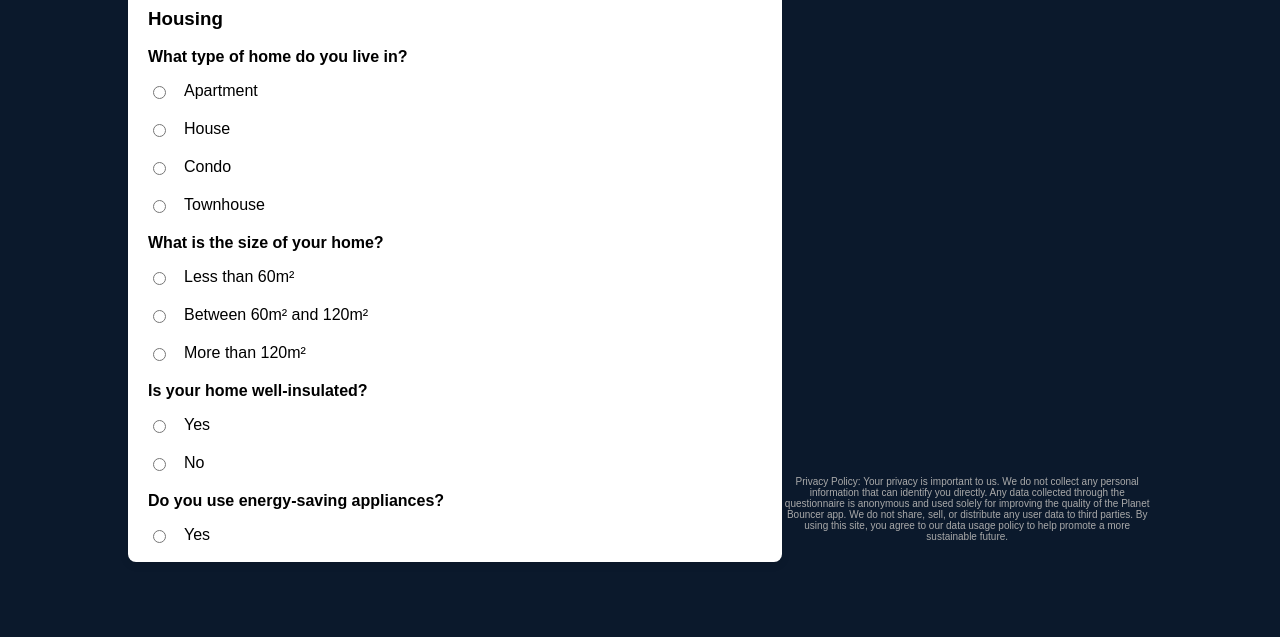
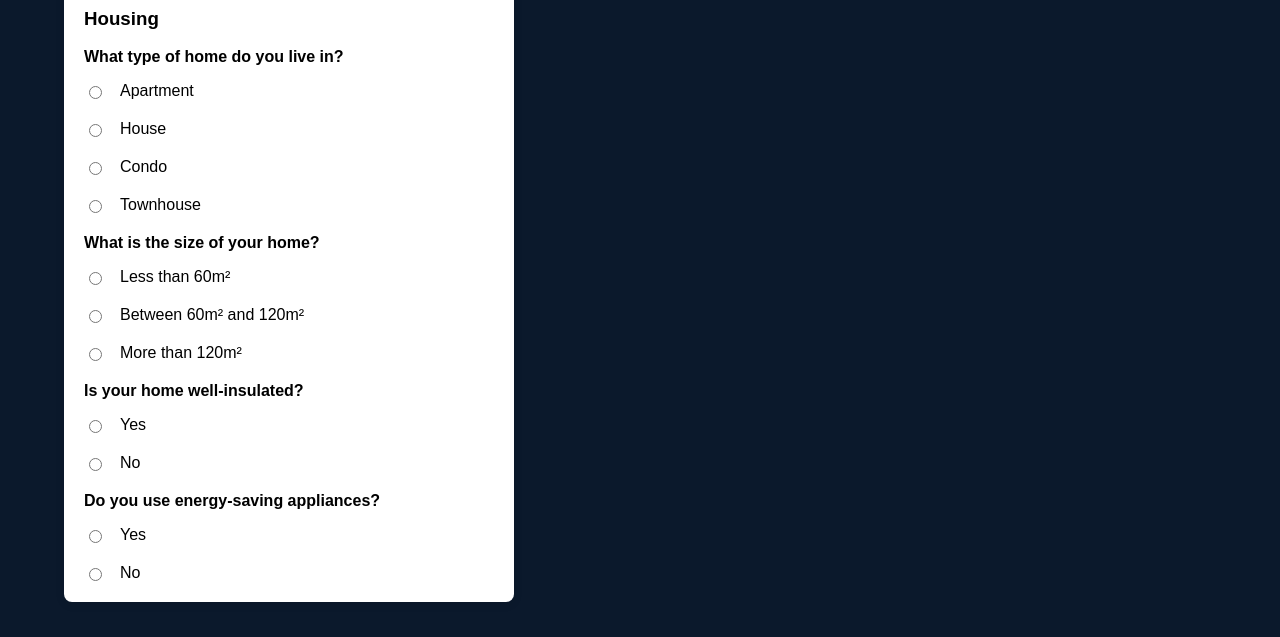
Before and after one commit to FabZet/PlanetBouncer, a plain HTML site: page index.html in a window 1280 px wide. Shown: the part 138-775 px from the top of the page. Drawn offline with Linux system fonts and the light colour scheme.

Commit message:
Update index.html

```diff
--- a/index.html
+++ b/index.html
@@ -16,27 +16,27 @@
             font-family: Arial, sans-serif;
             background-color: #0B192C;
             margin: 0;
+            min-height: 100vh;
             display: flex;
             flex-direction: column;
-            min-height: 100vh;
         }
 
         /* Main container for centering content */
         .main-container {
-            width: 80%;
+            width: 90%; /* Ensuring wider use of the screen */
             max-width: 1200px;
             margin: 20px auto;
             display: flex;
-            flex-direction: column;
-            flex-grow: 1;
+            flex-direction: column; /* Stack content vertically */
+            flex-grow: 1; /* Allows the main content to expand */
         }
 
         /* Content wrapper for side-by-side layout */
         .content-wrapper {
             display: flex;
-            justify-content: space-between;
+            justify-content: space-between; /* Ensure horizontal alignment */
             width: 100%;
-            height: 85vh;
+            flex-grow: 1; /* Allow this wrapper to expand */
         }
 
         /* Question Section */
@@ -44,11 +44,11 @@
             background-color: #fff;
             border-radius: 8px;
             padding: 20px;
+            margin-right: 20px;
             box-shadow: 0 2px 10px rgba(0, 0, 0, 0.1);
-            flex-grow: 2;  /* Takes up more space than chatbot */
-            min-width: 60%; /* Ensures question section takes up enough space */
-            max-height: 85vh;  /* Height limit */
-            overflow-y: auto;
+            width: 60%; /* 60% of the available space */
+            max-height: 85vh; /* Set a maximum height */
+            overflow-y: auto; /* Scrollable content */
         }
 
         /* Chatbot Section */
@@ -57,9 +57,8 @@
             border-radius: 8px;
             padding: 20px;
             box-shadow: 0 2px 10px rgba(0, 0, 0, 0.1);
-            flex-grow: 1;  /* Takes less space than question section */
-            width: 35%;  /* Fixed width for chatbot */
-            max-height: 85vh; /* Height limit */
+            width: 35%; /* Fixed width for the chatbot */
+            max-height: 85vh;
             display: flex;
             flex-direction: column;
             justify-content: space-between;
@@ -70,10 +69,8 @@
             width: 100%;
             text-align: center;
             padding: 10px 0;
-            margin-top: auto;
-            clear: both;
-            position: relative;  /* Ensures footer stays below the content */
-            bottom: 0;
+            margin-top: 20px;
+            clear: both; /* Ensures footer is always below content */
         }
 
         .footer-text {
```
